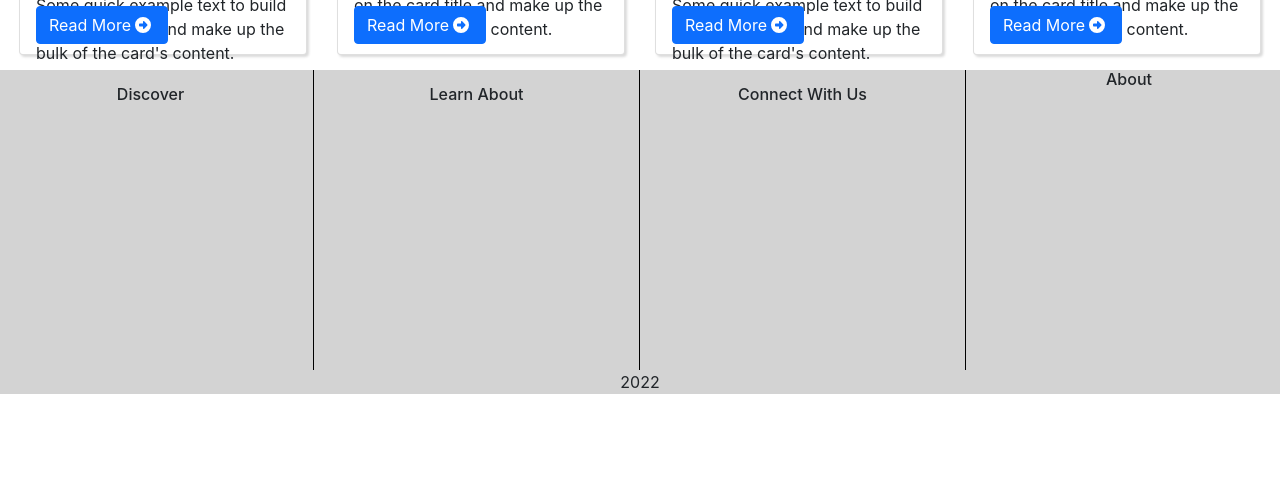
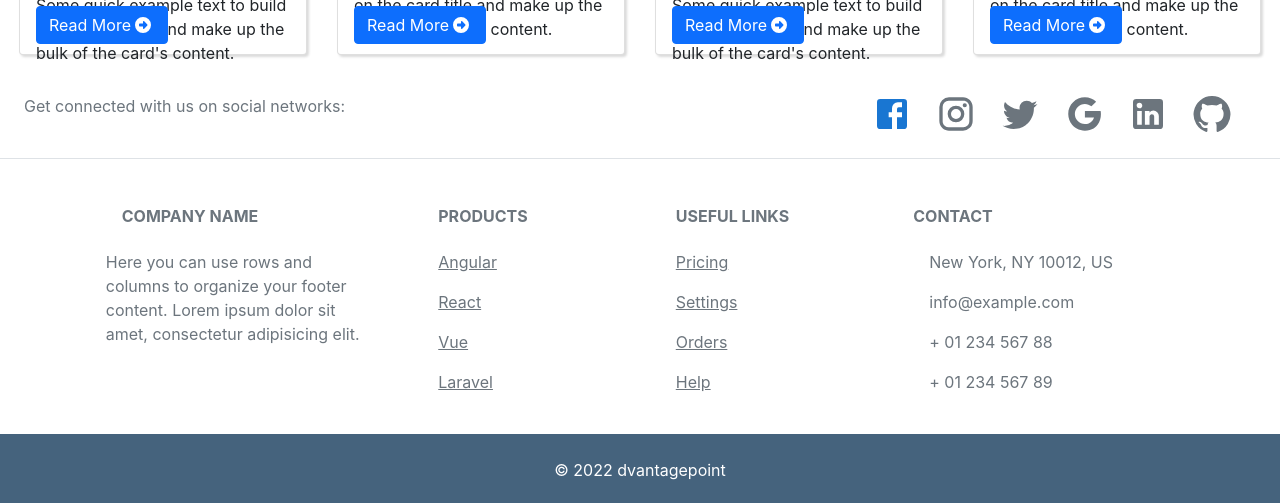
Before and after one commit to montasirazad/dvantage-point-client, a React (Create React App) app: page / in a window 1280 px wide. Shown: the part 1909-2412 px from the top of the page. Before the commit the page ends 2319 px from the top, so only its background shows below. Built offline with nearby package versions, Linux system fonts and the light colour scheme.

Commit message:
social media icon added in footer

```diff
--- a/package.json
+++ b/package.json
@@ -3,9 +3,13 @@
   "version": "0.1.0",
   "private": true,
   "dependencies": {
+    "@emotion/react": "^11.10.4",
+    "@emotion/styled": "^11.10.4",
     "@fortawesome/fontawesome-svg-core": "^6.2.0",
     "@fortawesome/free-solid-svg-icons": "^6.2.0",
     "@fortawesome/react-fontawesome": "^0.2.0",
+    "@mui/icons-material": "^5.10.3",
+    "@mui/material": "^5.10.3",
     "@testing-library/jest-dom": "^5.14.1",
     "@testing-library/react": "^13.0.0",
     "@testing-library/user-event": "^13.2.1",
--- a/src/Components/Shared/Footer/Footer.js
+++ b/src/Components/Shared/Footer/Footer.js
@@ -1,28 +1,127 @@
 import React from 'react';
 import './Footer.css';
+import FacebookIcon from '@mui/icons-material/Facebook';
+import InstagramIcon from '@mui/icons-material/Instagram';
+import TwitterIcon from '@mui/icons-material/Twitter';
+import GoogleIcon from '@mui/icons-material/Google';
+import LinkedInIcon from '@mui/icons-material/LinkedIn';
+import GitHubIcon from '@mui/icons-material/GitHub';
+
 const Footer = () => {
     return (
-        <div className='footer-div text-center '>
-            <div className="row">
-                <div className='col-lg-3 footer-card'>
-                    <h6>Discover</h6>
+        <div >
+
+            <footer className="text-center text-lg-start bg-white text-muted">
+
+                <section className="d-flex justify-content-center justify-content-lg-between p-4 border-bottom">
+
+                    <div className="me-5 d-none d-lg-block">
+                        <span>Get connected with us on social networks:</span>
                     </div>
 
-                <div className='col-lg-3 footer-card'>
-                    <h6>Learn About</h6>
+                    <div>
+                        <a href="" className="me-4 link-secondary">
+                            < FacebookIcon sx={{ fontSize: 40 }} color="primary"/>
+                        </a>
+                        <a href="" className="me-4 link-secondary">
+                            <InstagramIcon sx={{ fontSize: 40 }} />
+                        </a>
+                        <a href="" className="me-4 link-secondary">
+                            <TwitterIcon sx={{ fontSize: 40 }} />
+                        </a>
+                        <a href="" className="me-4 link-secondary">
+                            <GoogleIcon sx={{ fontSize: 40 }} />
+                        </a>
+                        <a href="" className="me-4 link-secondary">
+                            <LinkedInIcon sx={{ fontSize: 40 }} />
+                        </a>
+                        <a href="" className="me-4 link-secondary">
+                            <GitHubIcon sx={{ fontSize: 40 }} />
+                        </a>
                     </div>
 
-                <div className='col-lg-3 footer-card'>
-                    <h6>Connect With Us</h6>
+                </section>
+
+                <section className="">
+                    <div className="container text-center text-md-start mt-5">
+
+                        <div className="row mt-3">
+
+                            <div className="col-md-3 col-lg-4 col-xl-3 mx-auto mb-4">
+
+                                <h6 className="text-uppercase fw-bold mb-4">
+                                    <i className="fas fa-gem me-3 text-secondary"></i>Company name
+                                </h6>
+                                <p>
+                                    Here you can use rows and columns to organize your footer content. Lorem ipsum
+                                    dolor sit amet, consectetur adipisicing elit.
+                                </p>
                             </div>
 
-                <div className='col-lg-3'>
-                    <h6>About </h6>
+                            <div className="col-md-2 col-lg-2 col-xl-2 mx-auto mb-4">
+
+                                <h6 className="text-uppercase fw-bold mb-4">
+                                    Products
+                                </h6>
+                                <p>
+                                    <a href="#!" className="text-reset">Angular</a>
+                                </p>
+                                <p>
+                                    <a href="#!" className="text-reset">React</a>
+                                </p>
+                                <p>
+                                    <a href="#!" className="text-reset">Vue</a>
+                                </p>
+                                <p>
+                                    <a href="#!" className="text-reset">Laravel</a>
+                                </p>
                             </div>
+
+                            <div className="col-md-3 col-lg-2 col-xl-2 mx-auto mb-4">
+
+                                <h6 className="text-uppercase fw-bold mb-4">
+                                    Useful links
+                                </h6>
+                                <p>
+                                    <a href="#!" className="text-reset">Pricing</a>
+                                </p>
+                                <p>
+                                    <a href="#!" className="text-reset">Settings</a>
+                                </p>
+                                <p>
+                                    <a href="#!" className="text-reset">Orders</a>
+                                </p>
+                                <p>
+                                    <a href="#!" className="text-reset">Help</a>
+                                </p>
                             </div>
-            <div>
-                <p> {new Date().getFullYear()} </p>
+
+                            <div className="col-md-4 col-lg-3 col-xl-3 mx-auto mb-md-0 mb-4">
+
+                                <h6 className="text-uppercase fw-bold mb-4">Contact</h6>
+                                <p><i className="fas fa-home me-3 text-secondary"></i> New York, NY 10012, US</p>
+                                <p>
+                                    <i className="fas fa-envelope me-3 text-secondary"></i>
+                                    info@example.com
+                                </p>
+                                <p><i className="fas fa-phone me-3 text-secondary"></i> + 01 234 567 88</p>
+                                <p><i className="fas fa-print me-3 text-secondary"></i> + 01 234 567 89</p>
                             </div>
+
+                        </div>
+
+                    </div>
+                </section>
+
+
+
+                <div className="text-center p-4" style={{ backgroundColor: ' #45637d', color: 'white' }}>
+                    © {new Date().getFullYear()} dvantagepoint
+
+                </div>
+
+            </footer>
+
         </div>
     );
 };
```
Also changed, not shown: 1 other file (tests, documents, lock files or other folders). Lines whose indentation alone changed are shown as unchanged.
